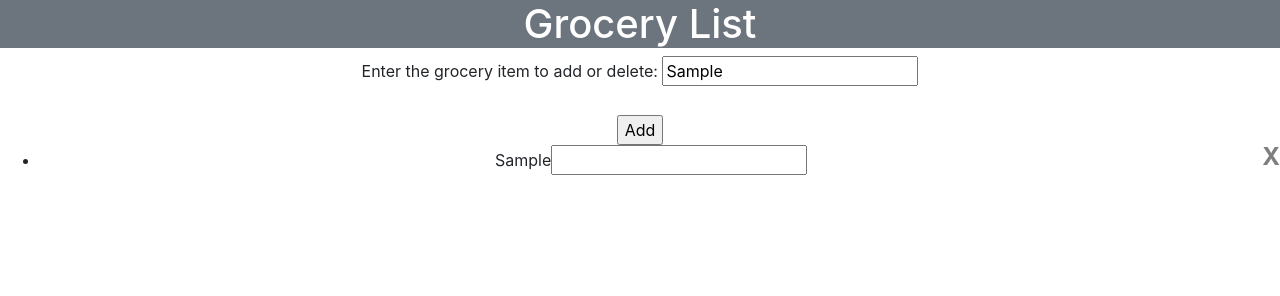
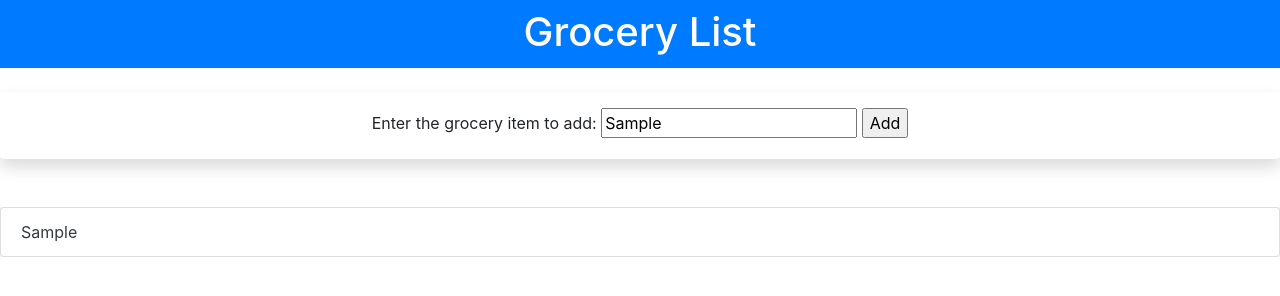
Before and after one commit to kylewcode/grocery-list, a website: page Index.html in a window 1280 px wide. Both pictures are taken after typing "Sample" into the empty fields and a click on the input "Add". Drawn offline with nearby package versions, Linux system fonts and the light colour scheme.

Commit message:
Refactoring JS code to use functions

```diff
--- a/Index.html
+++ b/Index.html
@@ -11,22 +11,23 @@
     crossorigin="anonymous">
 </head>
 
-<body class="text-center">
-    <div class="heading container-fluid bg-secondary text-white">
-        <h1>Grocery List</h1>
+<body>
+    <div class="text-center">
+        <div class="heading container-fluid bg-primary text-white pb-1 pt-2">
+            <h1>Grocery List</h1>
+        </div>
+        <br>
+        <div class="shadow p-3 mb-5 bg-white rounded">
+            <label for="grocery-item">Enter the grocery item to add:</label>
+            <input type="text" name="user-input" id="grocery-item">
+            <input type="submit" value="Add" id="add-button">
+        </div>
+    </div>
+    <div class="text-left text-dark bg-light">
+        <ul class="list-group" id="my-ul"></ul>
     </div>
 
-    <label for="grocery-item">Enter the grocery item to add or delete:</label>
-    <input type="text" name="user-input" id="grocery-item">
-
-    <br>
-    <br>
-
-    <input type="submit" value="Add" id="add-button">
-
-    <ul id="my-ul"></ul>
-
-    <script src="scripts/main.js"></script>
+    <script src="scripts/mainV2.js"></script>
     <script src="https://code.jquery.com/jquery-3.3.1.slim.min.js" integrity="sha384-q8i/X+965DzO0rT7abK41JStQIAqVgRVzpbzo5smXKp4YfRvH+8abtTE1Pi6jizo" crossorigin="anonymous"></script>
     <script src="https://cdnjs.cloudflare.com/ajax/libs/popper.js/1.14.3/umd/popper.min.js" integrity="sha384-ZMP7rVo3mIykV+2+9J3UJ46jBk0WLaUAdn689aCwoqbBJiSnjAK/l8WvCWPIPm49" crossorigin="anonymous"></script>
     <script src="https://stackpath.bootstrapcdn.com/bootstrap/4.1.3/js/bootstrap.min.js" integrity="sha384-ChfqqxuZUCnJSK3+MXmPNIyE6ZbWh2IMqE241rYiqJxyMiZ6OW/JmZQ5stwEULTy" crossorigin="anonymous"></script>
--- a/scripts/main.js
+++ b/scripts/main.js
@@ -6,11 +6,13 @@
     //Creates and displays list item.
     addButton.addEventListener('click', () => {
         const li = document.createElement('li');
+        li.setAttribute('class', 'list-group-item');
         const groceryItem = document.getElementById('grocery-item').value;
         const text = document.createElement('span');
-        const textClass = document.createAttribute('class');
+        /*const textClass = document.createAttribute('class');
         textClass.value = 'text-element';
-        text.setAttributeNode(textClass);
+        text.setAttributeNode(textClass);*/
+        text.setAttribute('class', 'text-element');
         const textContent = document.createTextNode(`${groceryItem}`)
         text.appendChild(textContent);
         li.appendChild(text);
@@ -66,7 +68,7 @@
 
         //Creates the quantity input for grocery item.
         const quantity = document.createElement('input');
-        quantity.setAttribute('class', 'quantity');
+        quantity.setAttribute('class', 'quantity ml-3');
         quantity.setAttribute('type', 'number');
         quantity.setAttribute('step', '1');
         quantity.setAttribute('min', '0');
@@ -75,17 +77,18 @@
         //Creates the X box and attaches it to the list item. (EDIT: The span will now need to be a child of
         //the number input for quantity of grocery item.
         const span = document.createElement('span');
-        const txt = document.createTextNode(' X');
-        span.className = 'close';
+        span.setAttribute('class', 'close-button close border border-dark rounded');
+        const txt = document.createTextNode('X');
+        //span.className = 'close';
         span.appendChild(txt);
         li.appendChild(span);
 
         //Makes X box click to remove the list item.
-        let close = document.getElementsByClassName('close');
+        let closeBtn = document.getElementsByClassName('close-button');
 
-        for (let i = 0; i < close.length; i++) {
-            close[i].onclick = () => {
-                let x = close[i].parentNode;
+        for (let i = 0; i < closeBtn.length; i++) {
+            closeBtn[i].onclick = () => {
+                let x = closeBtn[i].parentNode;
                 x.style.display = 'none';
             }
         }
--- /dev/null
+++ b/scripts/mainV2.js
@@ -0,0 +1,47 @@
+(function(){
+    "use strict";
+    //Grabs the Add button.
+    const addButton = document.getElementById('add-button');
+
+    //How can I move everything into functions that accomplish a user task/feature?
+
+    //Add Items
+    function addItems(){
+        addButton.addEventListener('click', () => {
+            const li = document.createElement('li');
+            li.setAttribute('class', 'list-group-item');
+            const groceryItem = document.getElementById('grocery-item').value;
+            const text = document.createElement('span');
+            text.setAttribute('class', 'text-element');
+            const textContent = document.createTextNode(`${groceryItem}`)
+            text.appendChild(textContent);
+            li.appendChild(text);
+
+            if (groceryItem === '') {
+                alert('Enter a grocery item.');
+            } else {
+                document.getElementById('my-ul').appendChild(li);
+            }
+            updateItems();
+        })
+    };
+
+    addItems();
+
+    //Update Items
+    function updateItems(){
+        let updatedList = document.getElementsByTagName('li');
+        document.querySelectorAll('text-element')
+        .forEach(item => {
+            item.addEventListener('click', event => {
+                console.log('I clicked');
+            })
+        })
+
+    };
+
+    //Remove Items
+    function removeItems(){
+
+    };
+})();
```
